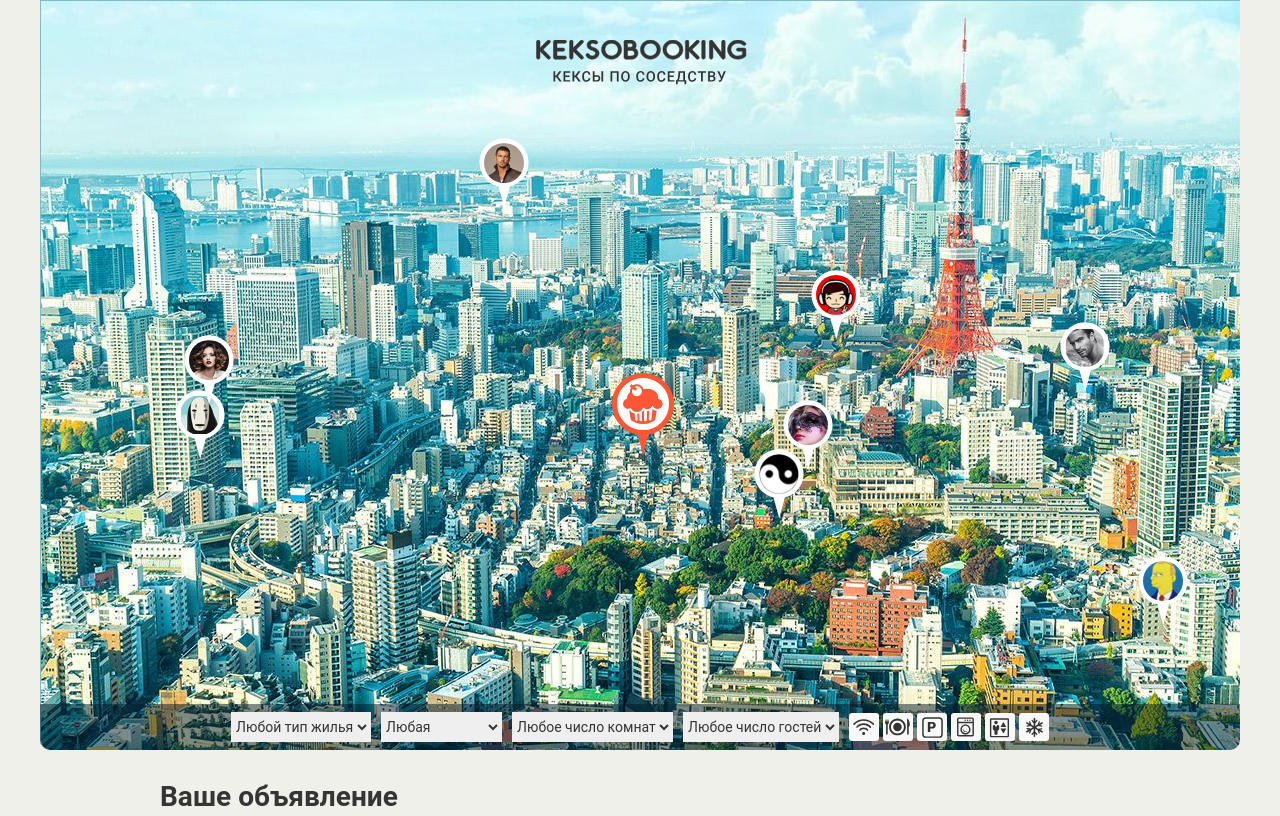
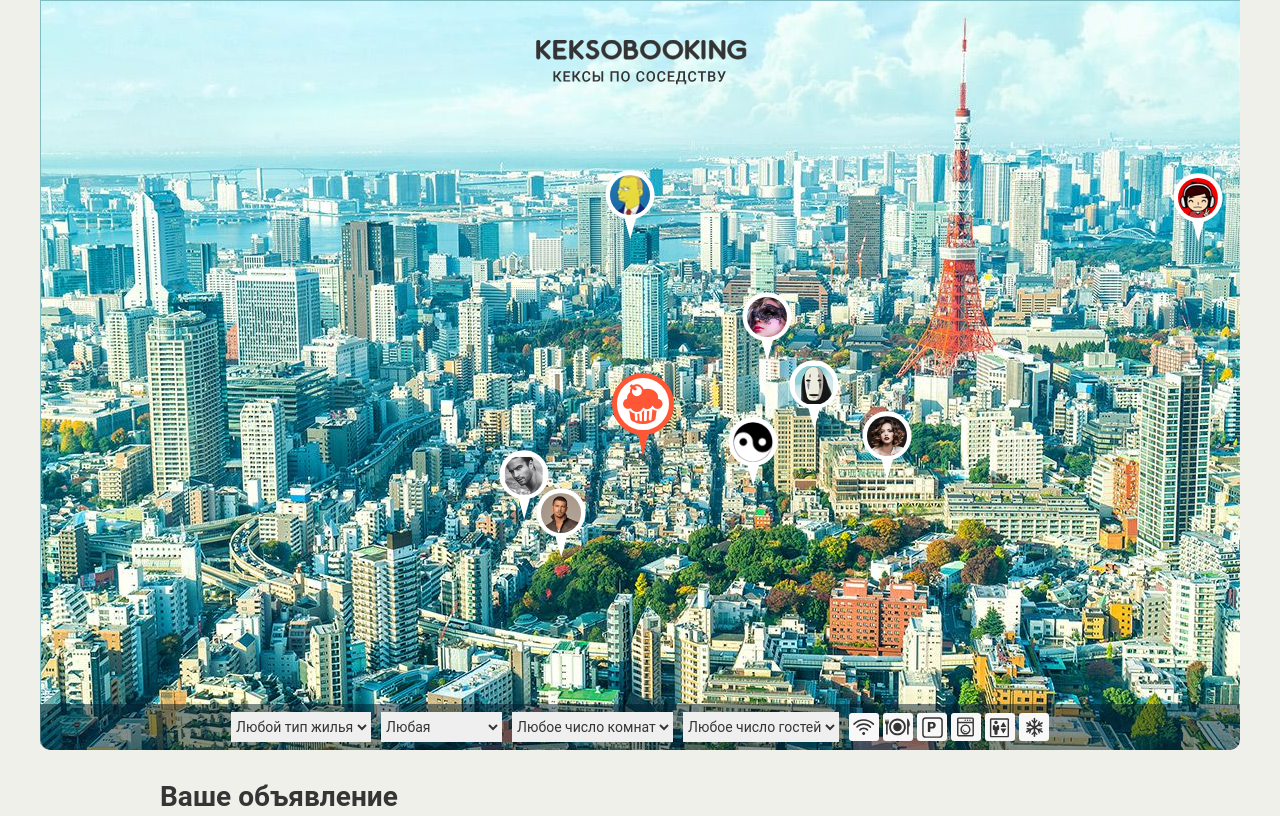
Before and after one commit to esukhalintsev/847405-keksobooking-17, a website: page index.html in a window 1280 px wide. Shown: the top 816 px of the page. Drawn offline with Linux system fonts and the light colour scheme; files whose address does not match are found by name.

Commit message:
add pins to map

```diff
--- a/index.html
+++ b/index.html
@@ -1,5 +1,6 @@
 <!DOCTYPE html>
 <html lang="ru">
+
 <head>
   <meta charset="utf-8">
   <link rel="stylesheet" href="css/normalize.css">
@@ -87,7 +88,8 @@
     <!-- Форма объявления -->
     <section class="notice">
       <h2 class="notice__title">Ваше объявление</h2>
-      <form class="ad-form ad-form--disabled" method="post" enctype="multipart/form-data" autocomplete="off">
+      <form class="ad-form ad-form--disabled" method="post" enctype="multipart/form-data" autocomplete="off" action="https://js.dump.academy/keksobooking">
+        <fieldset class="ad-form-header">
           <fieldset class="ad-form-header">
             <legend class="ad-form-header__title">Ваша фотография (для карты)</legend>
             <div class="ad-form-header__upload">
@@ -186,6 +188,7 @@
             <button class="ad-form__submit" type="submit">Опубликовать</button>
             или <button class="ad-form__reset" type="reset">очистить</button>
           </fieldset>
+        </fieldset>
       </form>
     </section>
   </main>
@@ -233,7 +236,9 @@
 
   <!-- Метка объявления -->
   <template id="pin">
-    <button type="button" class="map__pin" style="left: 200px; top: 400px;"><img src="img/avatars/user07.png" width="40" height="40" draggable="false" alt="Метка объявления"></button>
+    <button type="button" class="map__pin" style="left: 200px; top: 400px;">
+      <img src="img/avatars/user07.png" width="40" height="40" draggable="false" alt="Метка объявления">
+    </button>
   </template>
 
   <!-- Сообщение об успешном создании объявления -->
@@ -251,4 +256,6 @@
     </div>
   </template>
   <script src="./js/main.js"></script>
-</body></html>
+</body>
+
+</html>
--- a/js/main.js
+++ b/js/main.js
@@ -1,64 +1,68 @@
 'use strict';
+var map = document.querySelector('.map');
+map.classList.remove('map--faded');
 
-var APPARTMENT_TYPES = ['palace', 'flat', 'house', 'bungalo'];
-var Mock = {
-  countElements: 8,
-  minY: 130,
-  maxY: 630
+var map_pins = document.querySelector('.map__pins');
+
+var PIN_WIDTH = 40;
+var PIN_HEIGHT = 44;
+var MIN_X = 320;
+var MAX_X = 1200;
+var MIN_Y = 130;
+var MAX_Y = 630;
+var PINS_COUNT = 8;
+
+var pins = [];
+var TYPES = ['palace', 'flat', 'house', 'bungalo'];
+
+//возвращает случайный элемент из массива
+var getRandomElement = function (arr) {
+  var rand = Math.floor(Math.random() * arr.length);
+  return arr[rand];
 };
-var appartments = [];
-var map = document.querySelector('.map');
-var pinList = map.querySelector('.map__pins');
 
-var pinTemplate = document.querySelector('#pin')
+//возвращает случайное число из интервала
+var getRandomIntFromInterval = function (min, max) {
+  var rand = Math.floor(Math.random() * (max - min + 1) + min);
+  return rand;
+};
+
+//наполнение массива объектами пинами
+for (var i = 1; i <= PINS_COUNT; i++) {
+  var pin = {
+    author: {
+      avatar: 'img/avatars/user0' + i + '.png',
+      alt: 'Метка объявления №' + i
+    },
+    offer: {
+      type: getRandomElement(TYPES)
+    },
+    location: {
+      x: getRandomIntFromInterval(MIN_X, MAX_X),
+      y: getRandomIntFromInterval(MIN_Y, MAX_Y)
+    },
+  };
+  pins.push(pin);
+}
+
+//поиск темплейта
+var similarPin = document.querySelector('#pin')
   .content
   .querySelector('.map__pin');
 
-var getRandomInt = function (min, max) {
-  return Math.floor(Math.random() * (max - min + 1)) + min;
-};
-
-var addMockElement = function (arr, count, type, x, y) {
-  arr.push({
-    'author': {
-      'avatar': 'img/avatars/user0' + count + '.png'
-    },
-    'offer': {
-      'type': type
-    },
-    'location': {
-      'x': x,
-      'y': y
-    }
-  });
-};
-
-var createMock = function () {
-  for (var i = 1; i <= Mock.countElements; i++) {
-    addMockElement(appartments, i, APPARTMENT_TYPES[getRandomInt(0, APPARTMENT_TYPES.length - 1)], getRandomInt(0, map.clientWidth), getRandomInt(Mock.minY, Mock.maxY));
-  }
-};
-
-var renderPin = function (pin) {
-  var pinElement = pinTemplate.cloneNode(true);
-  var pinImg = pinElement.querySelector('img');
-
-  pinImg.src = pin.author.avatar;
-  pinImg.alt = pin.offer.type;
-  pinElement.style.left = pin.location.x - pinImg.width / 2 + 'px';
-  pinElement.style.top = pin.location.y - pinImg.height + 'px';
-
+//создание пина
+var renderPins = function (pin) {
+  var pinElement = similarPin.cloneNode(true);
+  pinElement.style.left = pin.location.x - PIN_WIDTH / 2 + 'px';
+  pinElement.style.top = pin.location.y - PIN_HEIGHT + 'px';
+  pinElement.querySelector('img').src = pin.author.avatar;
+  pinElement.querySelector('img').alt = pin.author.alt;
   return pinElement;
 };
 
-var createFragment = function () {
-  var fragment = document.createDocumentFragment();
-  for (var j = 0; j < appartments.length; j++) {
-    fragment.appendChild(renderPin(appartments[j]));
-  }
-  return fragment;
-};
-
-createMock();
-map.classList.remove('map--faded');
-pinList.appendChild(createFragment());
+//добавление пинов на карту
+var fragment = document.createDocumentFragment();
+for (var i = 0; i < pins.length; i++) {
+  fragment.appendChild(renderPins(pins[i]));
+}
+map_pins.appendChild(fragment);
```
Lines whose indentation alone changed are shown as unchanged.
